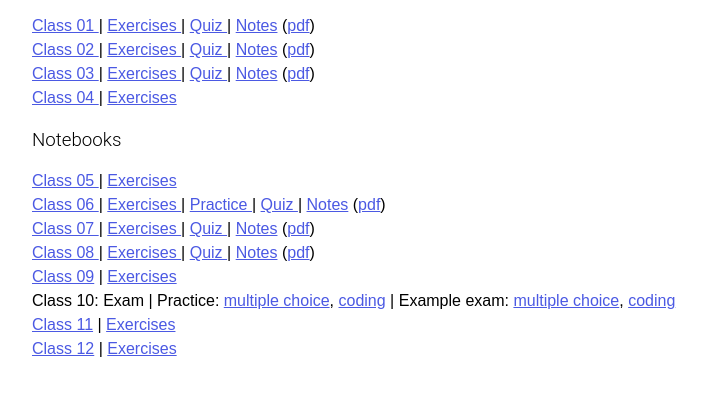
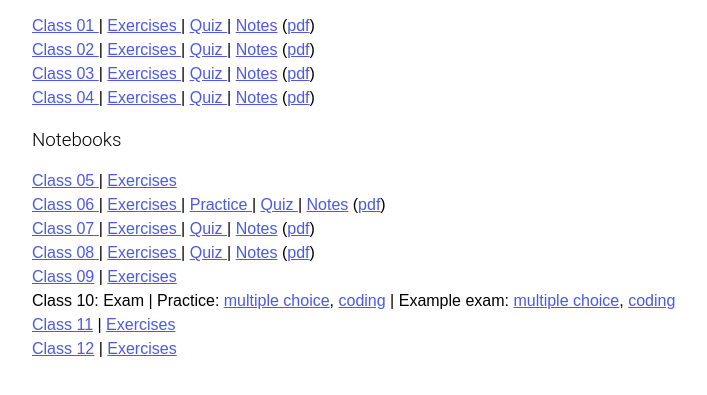
Before and after one commit to posfaim/dnds5027, a plain HTML site: page index.html in a window 1280 px wide. Shown: the part 125-520 px from the top of the page, without its empty margins (8-715 px from the left). Drawn offline with Linux system fonts and the light colour scheme.

```diff
--- a/index.html
+++ b/index.html
@@ -18,7 +18,7 @@
 <a href="web_classes/class_01.html"> Class 01 </a> | <a href="web_classes/exercises_01.html"> Exercises </a> | <a href="web_classes/quiz_01.html"> Quiz </a> | <a href="lecture_notes/notes_01.html">Notes</a> (<a href="lecture_notes/notes_01.pdf">pdf</a>)<br>
 <a href="web_classes/class_02.html"> Class 02 </a> | <a href="web_classes/exercises_02.html"> Exercises </a> | <a href="web_classes/quiz_02.html"> Quiz </a> | <a href="lecture_notes/notes_02.html">Notes</a> (<a href="lecture_notes/notes_02.pdf">pdf</a>)<br>
 <a href="web_classes/class_03.html"> Class 03 </a> | <a href="web_classes/exercises_03.html"> Exercises </a> | <a href="web_classes/quiz_03.html"> Quiz </a> | <a href="lecture_notes/notes_03.html">Notes</a> (<a href="lecture_notes/notes_03.pdf">pdf</a>)<br>
-<a href="web_classes/class_04.html"> Class 04 </a> | <a href="web_classes/exercises_04.html"> Exercises </a><br>
+<a href="web_classes/class_04.html"> Class 04 </a> | <a href="web_classes/exercises_04.html"> Exercises </a> | <a href="web_classes/quiz_04.html"> Quiz </a> | <a href="lecture_notes/notes_04.html">Notes</a> (<a href="lecture_notes/notes_04.pdf">pdf</a>)<br>
 </p>
 <h3>Notebooks</h3>
 <p>
```
Also changed, not shown: 2 other files.
